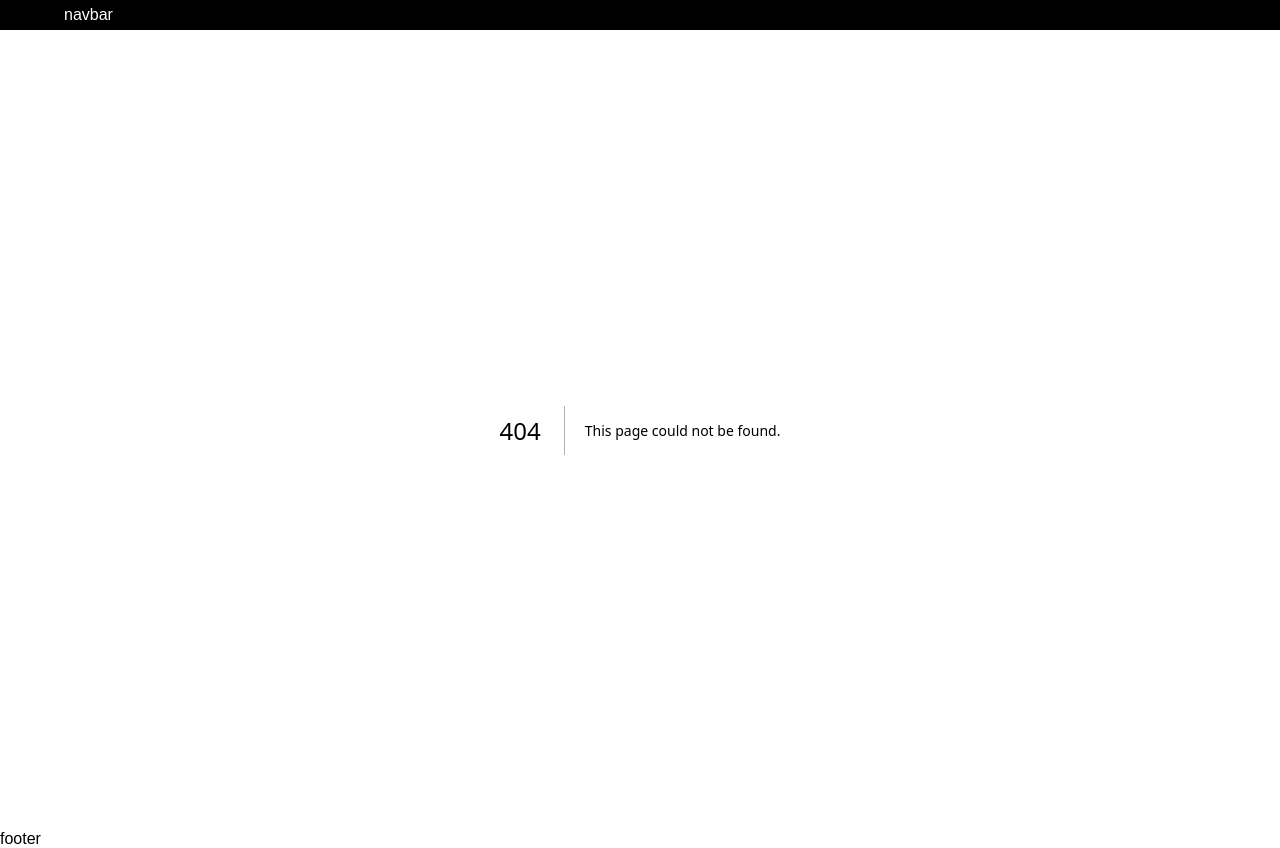
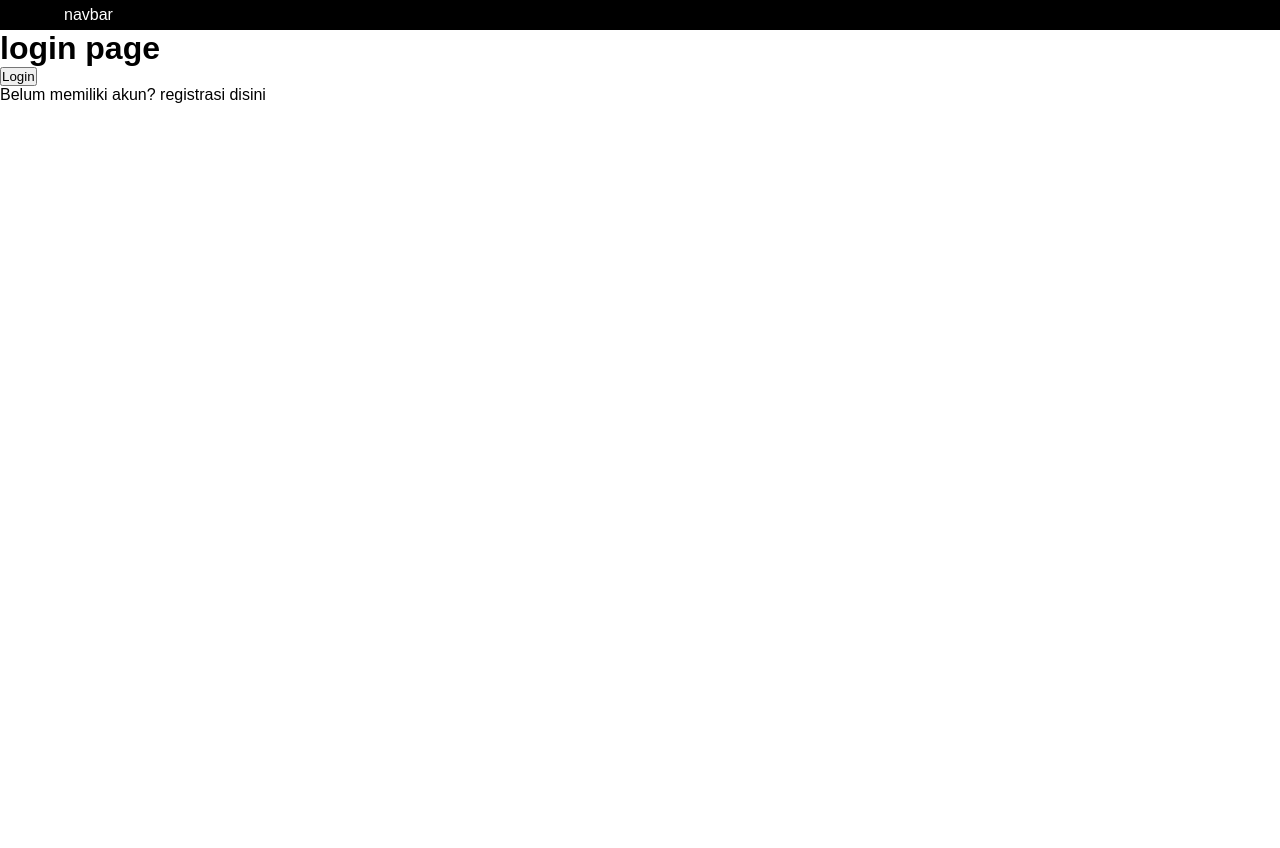
Before and after one commit to ramarfx/belajar-nextjs, a Next.js app: page /auth/login in a window 1280 px wide. Before the commit this address had no page. After the commit the page ends 800 px from the top, so only its background shows below. Built offline with nearby package versions, Linux system fonts and the light colour scheme.

Commit message:
link and navigation

```diff
--- a/src/components/layouts/AppShell/index.tsx
+++ b/src/components/layouts/AppShell/index.tsx
@@ -11,7 +11,6 @@
     <div>
       <Navbar />
       {children}
-      <div>footer</div>
     </div>
   );
 };
--- /dev/null
+++ b/src/pages/auth/login.tsx
@@ -0,0 +1,21 @@
+import Link from "next/link";
+import { useRouter } from "next/router";
+
+const LoginPage = () => {
+  const { push } = useRouter();
+  const handlerLogin = () => {
+    push("/product");
+  };
+  return (
+    <div>
+      <h1>login page</h1>
+      <button onClick={() => handlerLogin()}>Login</button>
+      <p>
+        Belum memiliki akun? registrasi{" "}
+        <Link href={"/auth/register"}>disini</Link>
+      </p>
+    </div>
+  );
+};
+
+export default LoginPage;
```
Also changed, not shown: src/pages/auth/register.tsx (added, +12 -0 lines), src/pages/product/index.tsx (+16 -3 lines), src/pages/shop/[[...slug]].tsx (added, +14 -0 lines).
